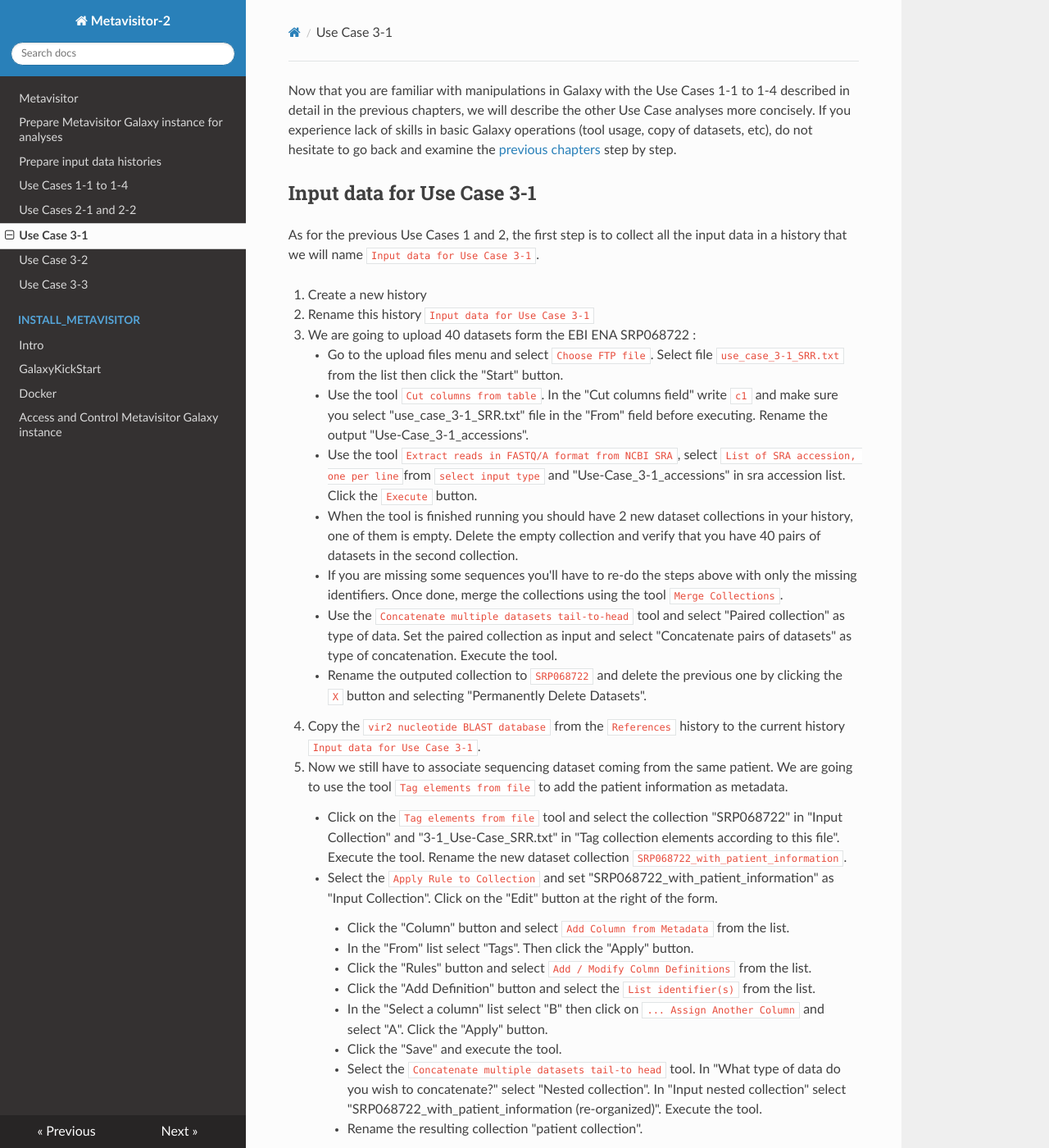
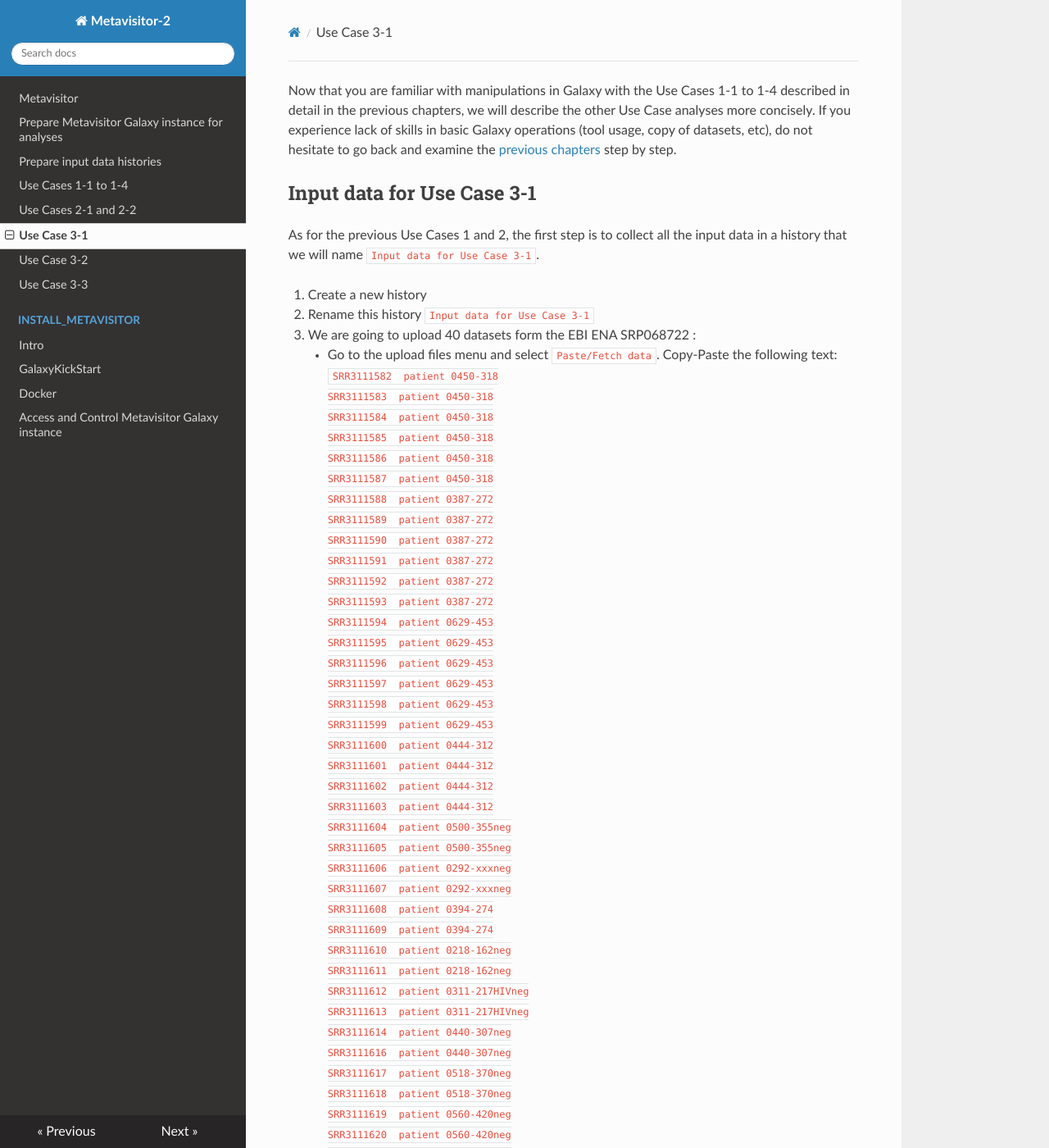
Before and after one commit to ARTbio/metavisitor, an MkDocs documentation site: the page built from docs/use_case_3-1.md, in a window 1280 px wide and 1400 px high. Shown: the whole window at 82% size. Built offline with MkDocs 1.6.1, drawn with Linux system fonts in a browser that asks for light colours; nearby versions of some CDN libraries; old or Windows-style settings are respelled for this version of MkDocs; some of the changed text lies outside the part shown.

Commit message:
Get rid of use_case_3-1_SRR.txt

````diff
--- a/docs/use_case_3-1.md
+++ b/docs/use_case_3-1.md
@@ -8,8 +8,51 @@ As for the previous Use Cases 1 and 2, the first step is to collect all the inpu
 1. Create a new history
 - Rename this history `Input data for Use Case 3-1`
 - We are going to upload 40 datasets form the EBI ENA SRP068722 :
-    - Go to the upload files menu and select `Choose FTP file`. Select file `use_case_3-1_SRR.txt` from the list then click the "Start" button.
-    - Use the tool `Cut columns from table`. In the "Cut columns field" write `c1` and make sure you select "use_case_3-1_SRR.txt" file in the "From" field before executing. Rename the output "Use-Case_3-1_accessions".
+    - Go to the upload files menu and select `Paste/Fetch data`. Copy-Paste the following text:
+    ```
+    SRR3111582	patient 0450-318
+    SRR3111583	patient 0450-318
+    SRR3111584	patient 0450-318
+    SRR3111585	patient 0450-318
+    SRR3111586	patient 0450-318
+    SRR3111587	patient 0450-318
+    SRR3111588	patient 0387-272
+    SRR3111589	patient 0387-272
+    SRR3111590	patient 0387-272
+    SRR3111591	patient 0387-272
+    SRR3111592	patient 0387-272
+    SRR3111593	patient 0387-272
+    SRR3111594	patient 0629-453
+    SRR3111595	patient 0629-453
+    SRR3111596	patient 0629-453
+    SRR3111597	patient 0629-453
+    SRR3111598	patient 0629-453
+    SRR3111599	patient 0629-453
+    SRR3111600	patient 0444-312
+    SRR3111601	patient 0444-312
+    SRR3111602	patient 0444-312
+    SRR3111603	patient 0444-312
+    SRR3111604	patient 0500-355neg
+    SRR3111605	patient 0500-355neg
+    SRR3111606	patient 0292-xxxneg
+    SRR3111607	patient 0292-xxxneg
+    SRR3111608	patient 0394-274
+    SRR3111609	patient 0394-274
+    SRR3111610	patient 0218-162neg
+    SRR3111611	patient 0218-162neg
+    SRR3111612	patient 0311-217HIVneg
+    SRR3111613	patient 0311-217HIVneg
+    SRR3111614	patient 0440-307neg
+    SRR3111616	patient 0440-307neg
+    SRR3111617	patient 0518-370neg
+    SRR3111618	patient 0518-370neg
+    SRR3111619	patient 0560-420neg
+    SRR3111620	patient 0560-420neg
+    SRR3111621	patient 0575-419neg
+    SRR3111622	patient 0575-419neg
+    ```
+    - Name the file "Use-Case_3-1_information" and click the `Start` button.
+    - Use the tool `Cut columns from table`. In the "Cut columns field" write `c1` and make sure you select "Use-Case_3-1_information" file in the "From" field before executing. Rename the output "Use-Case_3-1_accessions".
     - Use the tool `Extract reads in FASTQ/A format from NCBI SRA`, select `List of SRA accession, one per line`from `select input type` and "Use-Case_3-1_accessions" in sra accession list. Click the `Execute` button.
     - When the tool is finished running you should have 2 new dataset collections in your history, one of them is empty. Delete the empty collection and verify that you have 40 pairs of datasets in the second collection.
     - If you are missing some sequences you'll have to re-do the steps above with only the missing identifiers. Once done, merge the collections using the tool `Merge Collections`.
@@ -17,7 +60,7 @@ As for the previous Use Cases 1 and 2, the first step is to collect all the inpu
     - Rename the outputed collection to `SRP068722` and delete the previous one by clicking the `X` button and selecting "Permanently Delete Datasets".
 2. Copy the `vir2 nucleotide BLAST database` from the `References` history to the current history `Input data for Use Case 3-1`.
 3. Now we still have to associate sequencing dataset coming from the same patient. We are going to use the tool `Tag elements from file` to add the patient information as metadata.
-    - Click on the `Tag elements from file` tool and select the collection "SRP068722" in "Input Collection" and "3-1_Use-Case_SRR.txt" in "Tag collection elements according to this file". Execute the tool. Rename the new dataset collection `SRP068722_with_patient_information`.
+    - Click on the `Tag elements from file` tool and select the collection "SRP068722" in "Input Collection" and "Use-Case_3-1_information" in "Tag collection elements according to this file". Execute the tool. Rename the new dataset collection `SRP068722_with_patient_information`.
     - Select the `Apply Rule to Collection` and set "SRP068722_with_patient_information" as "Input Collection". Click on the "Edit" button at the right of the form.
         - Click the "Column" button and select `Add Column from Metadata` from the list.
         - In the "From" list select "Tags". Then click the "Apply" button.
````
